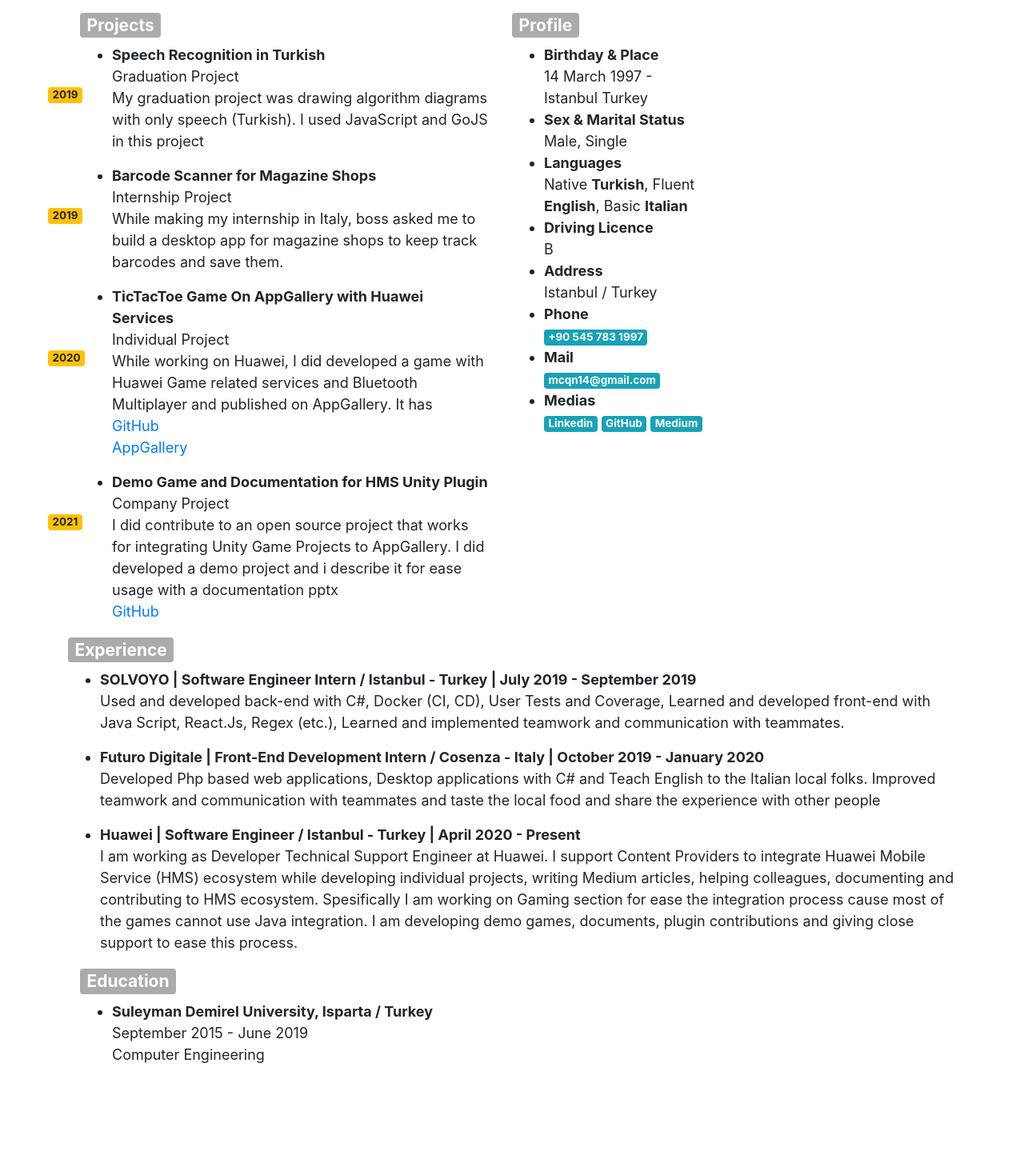
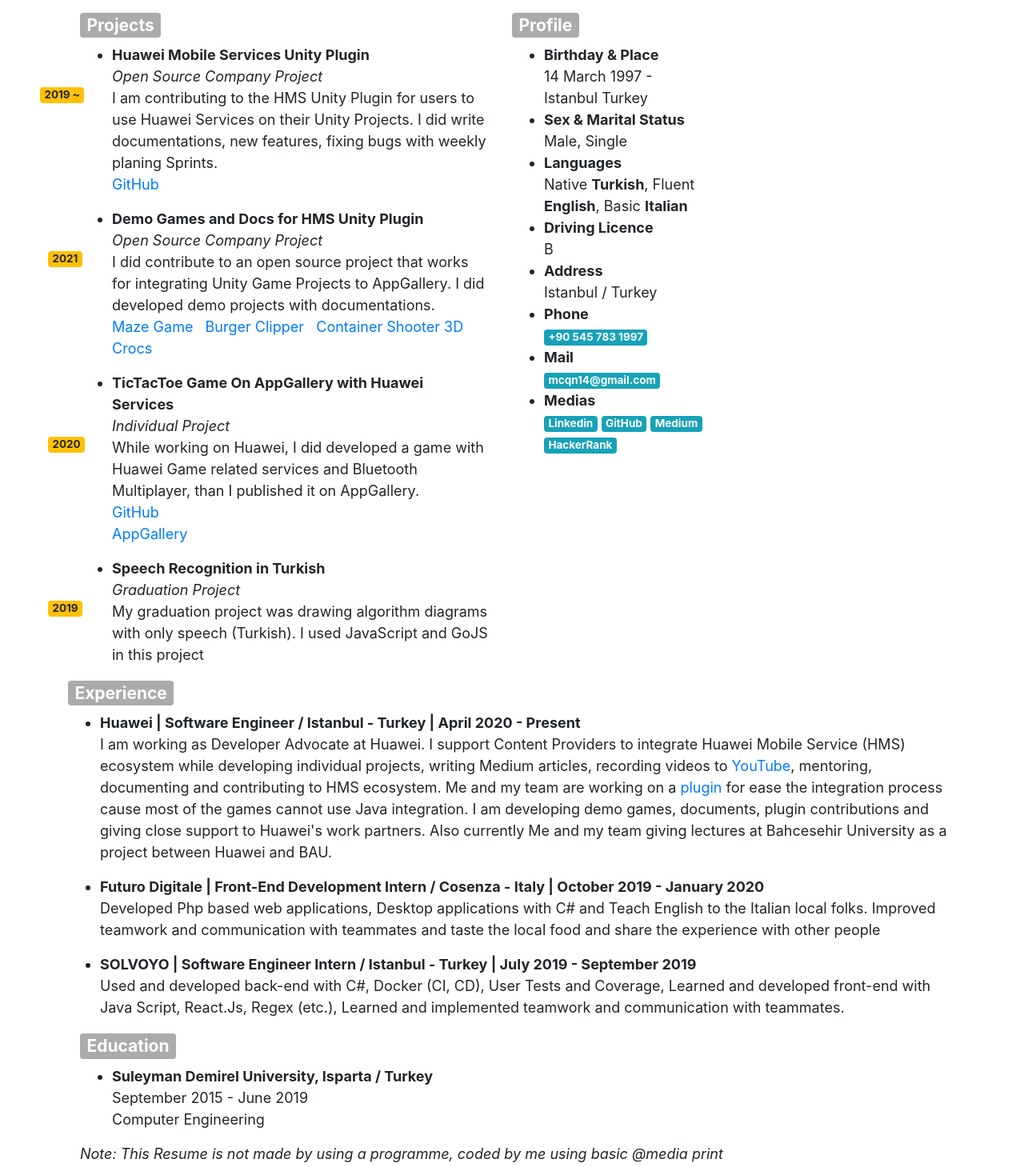
Before and after one commit to MustafaCQN/Protfolio, a website: page index.html in a window 1280 px wide. Shown: the part 416-1875 px from the top of the page at 80% size. Drawn offline with nearby package versions, Linux system fonts and the light colour scheme.

Commit message:
aligning jobs and projects reversed and fixing project urls

```diff
--- a/index.html
+++ b/index.html
@@ -202,47 +202,47 @@
                 <div id="projects" class="col-md-8" style="font-size: large;">
                     <h3 id="projects-name"><span class="badge badge-danger">Projects</span> </h3>
                     <ul>
-                        <!-- Su arıtma Otomasyonu -->
-                        <!-- <li><strong>WATER TREATMENT STOCK AUTOMATION</strong></li>
-                        Arbitrary Project
+                        <!-- HMS Unity Plugin -->
+                        <li><strong>Huawei Mobile Services Unity Plugin</strong></li>
+                        <i>Open Source Company Project</i>
+                       <br>
+                       <span class="badge badge-warning" style="float: left; margin-left: -90px;">2019 ~</span>
+                       <p>I am contributing to the HMS Unity Plugin for users to use Huawei Services on their Unity
+                           Projects. I did write documentations, new features, fixing bugs with weekly planing Sprints.
+                           <br><a href="https://github.com/EvilMindDevs/hms-unity-plugin">GitHub</a>
+                           <!-- Demo Projects For our Unity Plugin -->
+                        <li><strong>Demo Games and Docs for HMS Unity Plugin</strong></li>
+                        <i>Open Source Company Project</i>
                         <br>
-                        <span class="badge badge-warning" style="float: left; margin-left: -80px;">2017</span>
-                        <p>While I was in university, I took this project from my friends
-                            family company. I made it with JavaEE, Hibernate and Swing</p>
-                            <a href="https://github.com/MustafaCQN/waterTreatmentOtomation">GitHub</a> -->
+                        <span class="badge badge-warning" style="float: left; margin-left: -80px;">2021</span>
+                        <p>I did contribute to an open source project that works for integrating Unity Game
+                            Projects to AppGallery. I did developed demo projects with documentations.
+                        <br><a href="https://github.com/EvilMindDevs/Huawei-Video-Content-Maze-Game">Maze Game</a>
+                        &nbsp;
+                        <a href="https://github.com/EvilMindDevs/Burger-Clipper">Burger Clipper</a>
+                        &nbsp;
+                        <a href="https://github.com/EvilMindDevs/Container-Shooter-3D">Container Shooter 3D</a>
+                        &nbsp;
+                        <a href="https://github.com/EvilMindDevs/hms-udp-demo">Crocs</a></p>
+                         <!-- Game Project XOX -->
+                         <li><strong>TicTacToe Game On AppGallery with Huawei Services</strong></li>
+                        <i>Individual Project</i>
+                        <br>
+                        <span class="badge badge-warning" style="float: left; margin-left: -80px;">2020</span>
+                        <p>While working on Huawei, I did developed a game with Huawei
+                            Game related services and Bluetooth Multiplayer, than I published  it on AppGallery.
+                            <br><a href="https://github.com/MustafaCQN/TicTacToe">GitHub</a>
+                            <br><a href="https://appgallery.huawei.com/#/app/C102075981">AppGallery</a></p>
                         <!-- Bitirme Tezi -->
                         <li><strong>Speech Recognition in Turkish</strong></li>
-                        Graduation Project
+                        <i>Graduation Project</i>
                         <br>
                         <span class="badge badge-warning" style="float: left; margin-left: -80px;">2019</span>
                         <p>My graduation project was drawing algorithm diagrams with
                             only speech (Turkish). I used JavaScript and GoJS in this
                             project</p>
-                        <!-- Barkod Okuyucu -->
-                        <li><strong>Barcode Scanner for Magazine Shops</strong></li>
-                        Internship Project
-                        <br>
-                        <span class="badge badge-warning" style="float: left; margin-left: -80px;">2019</span>
-                        <p>While making my internship in Italy, boss asked me to build
-                            a desktop app for magazine shops to keep track barcodes and save them.</p>
-                         <!-- Game Project XOX -->
-                        <li><strong>TicTacToe Game On AppGallery with Huawei Services</strong></li>
-                        Individual Project
-                        <br>
-                        <span class="badge badge-warning" style="float: left; margin-left: -80px;">2020</span>
-                        <p>While working on Huawei, I did developed a game with Huawei
-                            Game related services and Bluetooth Multiplayer and published on AppGallery. It has
-                            <br><a href="https://github.com/MustafaCQN/waterTreatmentOtomation">GitHub</a>
-                            <br><a href="https://appgallery.huawei.com/#/app/C102075981">AppGallery</a></p>
-                        <!-- HMS Unity Plugin -->
-                        <li><strong>Demo Game and Documentation for HMS Unity Plugin</strong></li>
-                        Company Project
-                        <br>
-                        <span class="badge badge-warning" style="float: left; margin-left: -80px;">2021</span>
-                        <p>I did contribute to an open source project that works for integrating Unity Game
-                            Projects to AppGallery. I did developed a demo project and i describe it for ease
-                            usage with a documentation pptx
-                        <br><a href="https://github.com/MustafaCQN/waterTreatmentOtomation">GitHub</a></p>
+
+
                     </ul>
 
                 </div>
@@ -267,6 +267,7 @@
                         <a class="badge badge-info" target="_blank" href="https://www.linkedin.com/in/canmustafa">Linkedin</a>
                         <a class="badge badge-info" target="_blank" href="https://github.com/MustafaCQN">GitHub</a>
                         <a class="badge badge-info" target="_blank" href="https://medium.com/@mcqn14">Medium</a>
+                        <a class="badge badge-info" target="_blank" href="https://www.hackerrank.com/mcqn14?hr_r=1">HackerRank</a>
                     </ul>
                 </div>
             </div>
@@ -275,23 +276,25 @@
                 <div id="experience" class="col-md-12" style="font-size: large;">
                     <h3 id="experience-name"><span class="badge badge-danger">Experience</span></h3>
                     <ul>
+                        <li><strong>Huawei | Software Engineer / Istanbul - Turkey | April 2020 - Present</strong></li>
+                        <p>I am working as Developer Advocate at Huawei. I support Content Providers to integrate
+                            Huawei Mobile Service (HMS) ecosystem while developing individual projects, writing Medium articles, recording videos to
+                            <a target="_blank" href="https://www.youtube.com/watch?v=3T1-N0Rsrbs">YouTube</a>, mentoring,
+                            documenting and contributing to HMS ecosystem. Me and my team are working on a
+                            <a target="_blank" href="https://github.com/EvilMindDevs/hms-unity-plugin">plugin</a> for ease the integration process
+                            cause most of the games cannot use Java integration. I am developing demo games, documents, plugin contributions and
+                            giving close support to Huawei's work partners. Also currently Me and my team giving lectures at Bahcesehir University as a project between Huawei and BAU.
+                        </p>
+                        <li><strong>Futuro Digitale | Front-End Development Intern / Cosenza - Italy | October 2019 - January 2020</strong></li>
+                        <p>Developed Php based web applications, Desktop applications with C#
+                            and Teach English to the Italian local folks. Improved teamwork and
+                            communication with teammates and taste the local food and share
+                            the experience with other people</p>
                         <li><strong>SOLVOYO | Software Engineer Intern / Istanbul - Turkey | July 2019 - September 2019</strong></li>
                         <p>Used and developed back-end with C#, Docker (CI, CD), User Tests
                             and Coverage, Learned and developed front-end with Java Script,
                             React.Js, Regex (etc.), Learned and implemented teamwork and
                             communication with teammates.</p>
-                        <li><strong>Futuro Digitale | Front-End Development Intern / Cosenza - Italy | October 2019 - January 2020</strong></li>
-                        <p>Developed Php based web applications, Desktop applications with C#
-                            and Teach English to the Italian local folks. Improved teamwork and
-                            communication with teammates and taste the local food and share
-                            the experience with other people</p>
-                        <li><strong>Huawei | Software Engineer / Istanbul - Turkey | April 2020 - Present</strong></li>
-                        <p>I am working as Developer Technical Support Engineer at Huawei. I support Content Providers to integrate
-                            Huawei Mobile Service (HMS) ecosystem while developing individual projects, writing Medium articles, helping colleagues,
-                            documenting and contributing to HMS ecosystem. Spesifically I am working on Gaming section for ease the integration process
-                            cause most of the games cannot use Java integration. I am developing demo games, documents, plugin contributions and
-                            giving close support to ease this process.
-                        </p>
                     </ul>
                 </div>
             </div>
@@ -307,6 +310,10 @@
                     Computer Engineering
                 </ul>
             </div>
+
+            <div id="note" class="col-md-12" style="font-size: large;">
+                <i>Note: This Resume is not made by using a programme, coded by me using basic @media print</i>
+            </div>
         </div>
         <div class="row" style="height: 200px;"></div>
 
```
